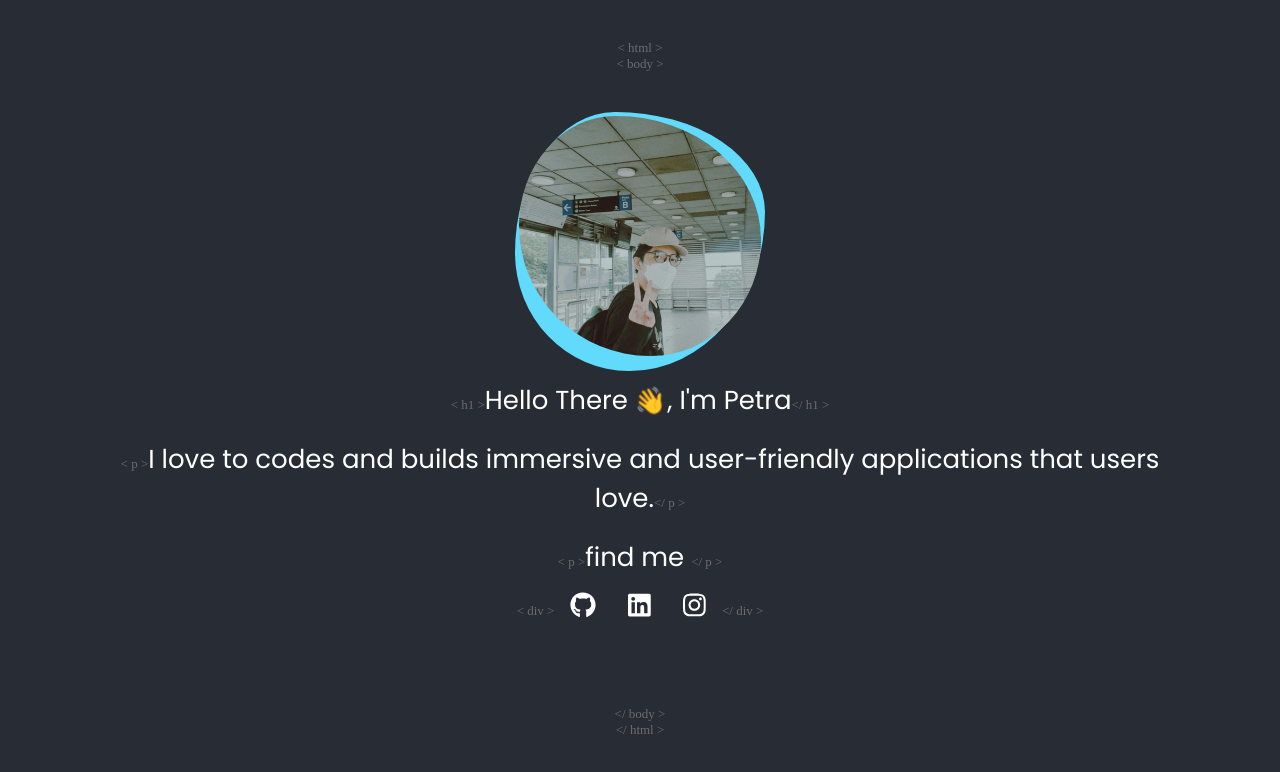
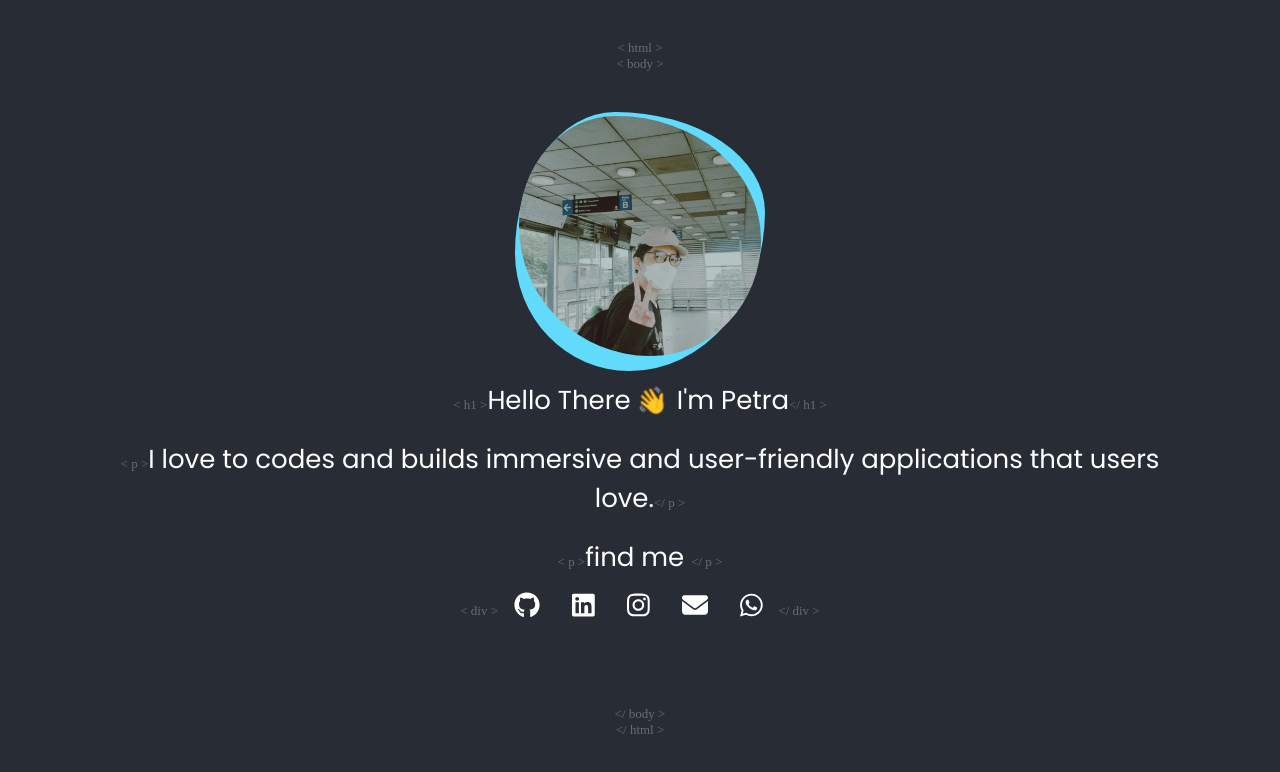
Before and after one commit to myanpetra99/portfolio, a React (Create React App) app: page / in a window 1280 px wide. Shown: the top 772 px of the page. Built offline with nearby package versions, Linux system fonts and the light colour scheme; a web font is replaced by a local one.

Commit message:
deploy #8 reverting again

```diff
--- a/package.json
+++ b/package.json
@@ -1,15 +1,15 @@
 {
   "name": "portfolio",
   "version": "0.1.0",
-  "homepage": "http://myanpetra99.github.io/portfolio/",
+  "homepage": "http://myanpetra99.github.io/",
   "private": false,
   "dependencies": {
     "@emotion/react": "^11.8.1",
     "@emotion/styled": "^11.8.1",
     "@fortawesome/fontawesome-svg-core": "^1.3.0",
     "@fortawesome/free-brands-svg-icons": "^6.0.0",
-    "@fortawesome/free-solid-svg-icons": "^6.0.0",
-    "@fortawesome/react-fontawesome": "^0.1.17",
+    "@fortawesome/free-solid-svg-icons": "^6.1.1",
+    "@fortawesome/react-fontawesome": "^0.1.18",
     "@mui/material": "^5.5.0",
     "@testing-library/jest-dom": "^5.16.2",
     "@testing-library/react": "^12.1.3",
--- a/src/component/Hero.js
+++ b/src/component/Hero.js
@@ -1,10 +1,12 @@
 import React, { Component } from 'react'
 import logo from '../user.jpg'
 import { FontAwesomeIcon } from '@fortawesome/react-fontawesome'
+import { faEnvelope } from '@fortawesome/free-solid-svg-icons'
 import {
   faGithub,
   faLinkedin,
-  faInstagram
+  faInstagram,
+  faWhatsapp
 } from '@fortawesome/free-brands-svg-icons'
 export default class Introduction extends Component {
   render () {
@@ -19,7 +21,7 @@ export default class Introduction extends Component {
               </div>
 
               <p >
-                <code>&lt; h1 &gt;</code>Hello There  <div className='wave'>👋</div>, I'm Petra<code>&lt;/ h1 &gt;</code>
+                <code>&lt; h1 &gt;</code>Hello There  <div className='wave'>👋</div> I'm Petra<code>&lt;/ h1 &gt;</code>
 
               </p>
               <p>
@@ -37,6 +39,8 @@ export default class Introduction extends Component {
                 </a>
                 <a href='www.linkedin.com/in/michaelyanpetra'  target={'_blank'}><FontAwesomeIcon icon={faLinkedin} className='icon' /></a>
                 <a href='http://instagram.com/myanpetra99s' target={'_blank'}><FontAwesomeIcon icon={faInstagram} className='icon' /></a>
+                <a href='mailto:myanpetra99@gmail.com'><FontAwesomeIcon icon={faEnvelope} className='icon' /></a>
+                <a href='https://wa.me/087788180748' target={'_blank'}><FontAwesomeIcon icon={faWhatsapp} className='icon' /></a>
                 <code>&lt;/ div &gt;</code>
               </div>
             </div>
```
Also changed, not shown: 1 other file (tests, documents, lock files or other folders).
